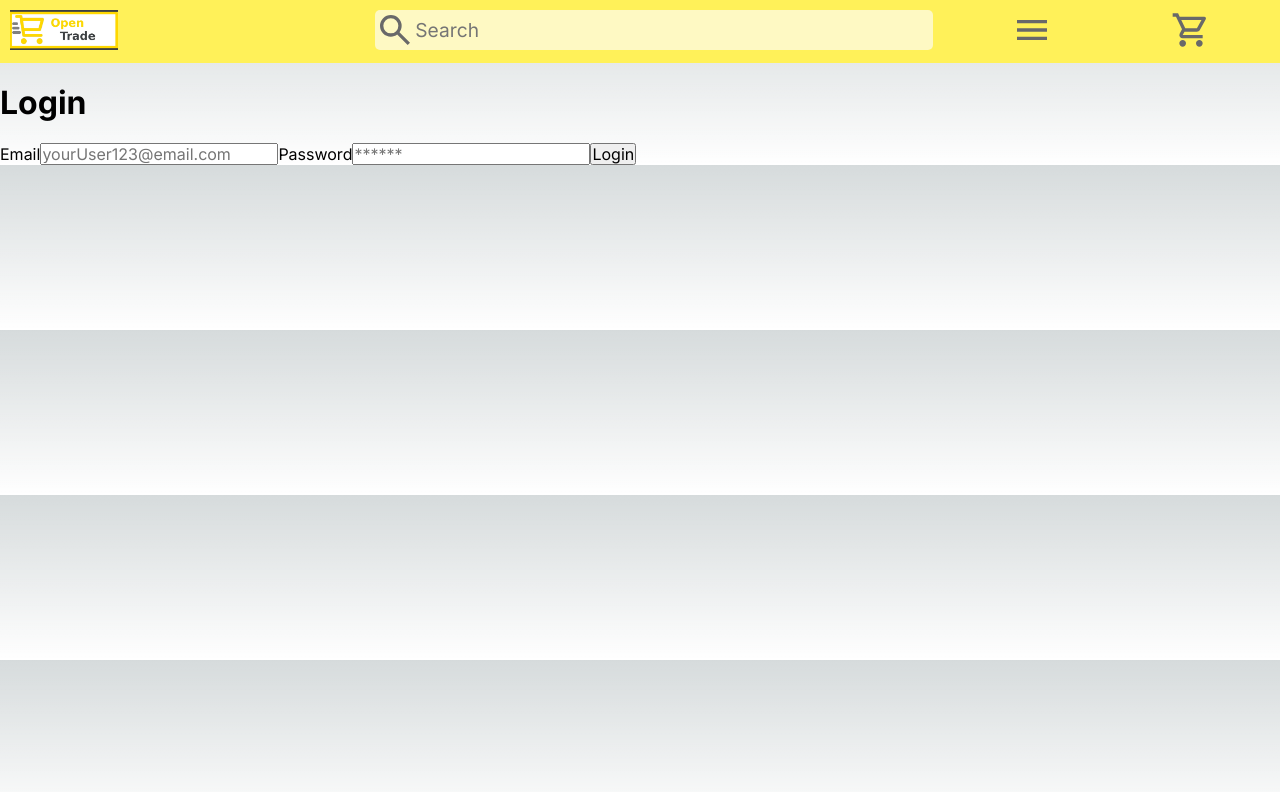
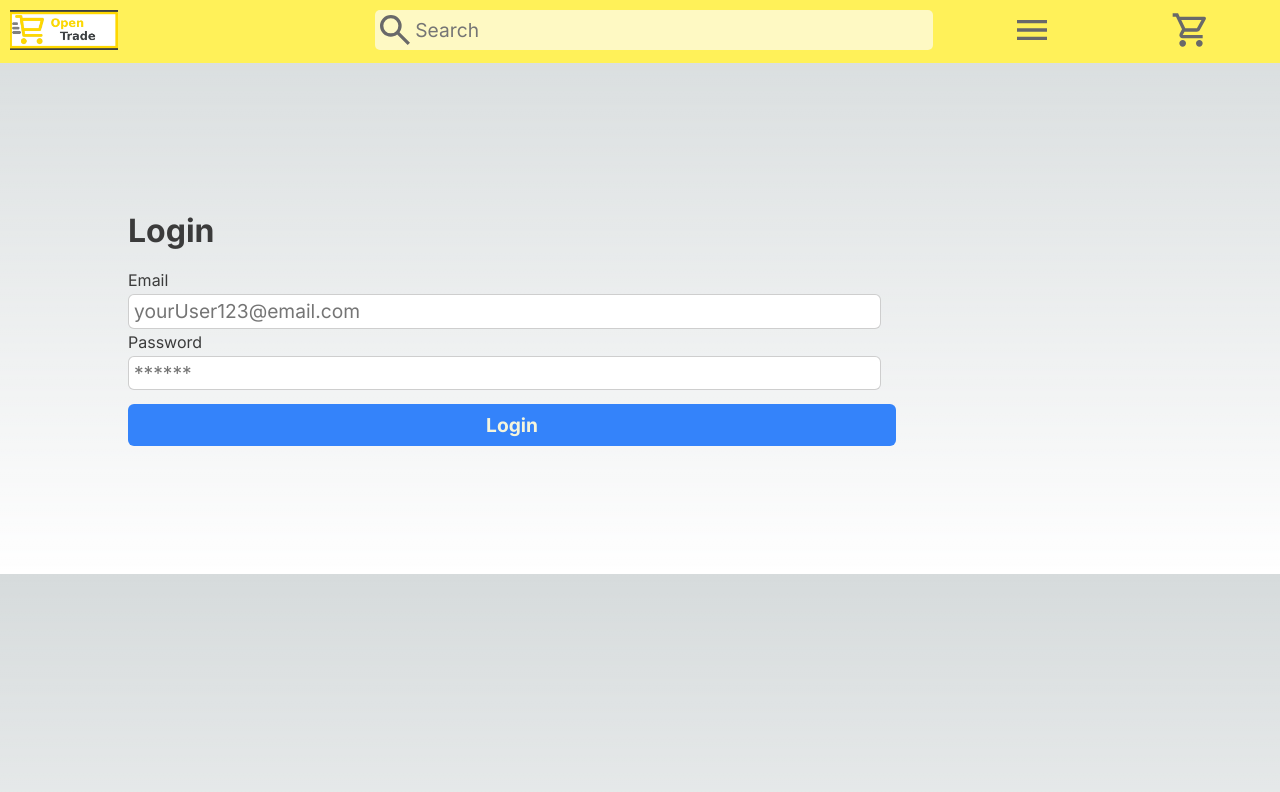
Before and after one commit to asdjosegarcia/generic-ecomerce, a Next.js app: page /auth/login in a window 1280 px wide. Shown: the top 792 px of the page. Built offline with nearby package versions, Linux system fonts and the light colour scheme.

Commit message:
add login-page styles

```diff
--- /dev/null
+++ b/src/app/auth/login/LoginPage.css
@@ -0,0 +1,43 @@
+.login--form__container{
+    display: flex;
+    flex-direction: column;
+    width: 80vw;
+    border-radius: 6px;
+    padding: 10vw;
+    color: rgb(59, 59, 59);
+}
+/* .login--form__container form label{
+width: 90vw;
+} */
+.login--form__container form input{
+    width: calc(100% - 15px);
+    margin: 5px 0px 4px 0px;
+    padding: 5px;
+    border-radius: 6px;
+    font-size: 1.2rem;
+    border: 1px solid #66666652;
+
+}
+.login--form__container form input:focus{
+    border: 1px solid #00000000;
+}
+.login--form__container form button{
+    width: 100%;
+    padding: 10px;
+    font-size: 1.2rem;
+    font-weight: 700;
+    border: 0px none;
+    border-radius: 6px;
+    color: beige;
+    background-color: #3483fa;
+    margin-top: 10px;
+}
+.login--form__container p{
+    color: red;
+}
+.login--form__container span{
+    color: #3483fa;
+}
+.login--form__container br{
+    margin-bottom: 20px;
+}
--- a/src/app/auth/login/page.jsx
+++ b/src/app/auth/login/page.jsx
@@ -3,6 +3,7 @@ import React,{useState} from 'react'
 import { useForm } from "react-hook-form";//para el manejo del formulario
 import { signIn } from 'next-auth/react'; //para el envio del formulario a la DB
 import { useRouter } from 'next/navigation'; //para la redirecciones
+import "./LoginPage.css"
 
 
 const LoginPage = () => {
@@ -29,26 +30,27 @@ const LoginPage = () => {
 
 
   return (
-    <div className=''>
+    <div className='login--form__container'>
       <form onSubmit={onSubmit} className=''>{/* una vez completado el formulario ejecuta la funcion onSubmit, que ejecuta handle submit */}
-        {error && (
-          <p className=''>{error}</p>
-        )}
         <h1 className="">Login</h1>
         <label htmlFor="email" className="">Email</label>{/* texto superior */}
         <input type="text" {...(register("email", { required: { value: true, message: 'Email is required' } }))} placeholder="yourUser123@email.com" className="" />
         {
           errors.email && (//si error.email existe
-            <span className="">{errors.email.message}</span>//se crea este span
+          <span className="">{errors.email.message}</span>//se crea este span
           )
         }
+        <br></br>
         <label htmlFor="password" className="">Password</label>{/* texto superior */}
         <input type="password" {...(register("password", { required: { value: true, message: 'Password is required' } }))} placeholder="******" className="" />
         {
           errors.password && (//si error.password existe
-            <span className="">{errors.password.message}</span>//se crea este span
+          <span className="">{errors.password.message}</span>//se crea este span
           )
         }
+        {error && (
+          <p className=''>{error}</p>
+        )}
         <button className="">
           Login
         </button>
```
